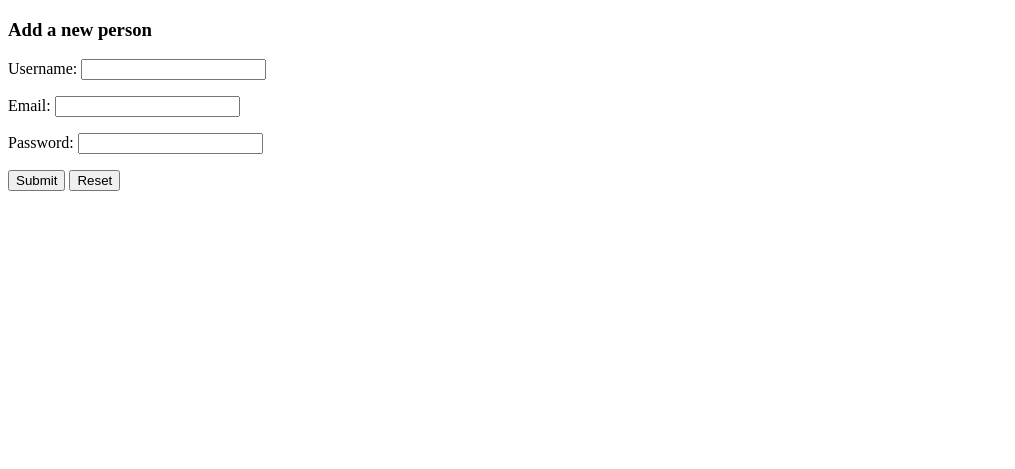
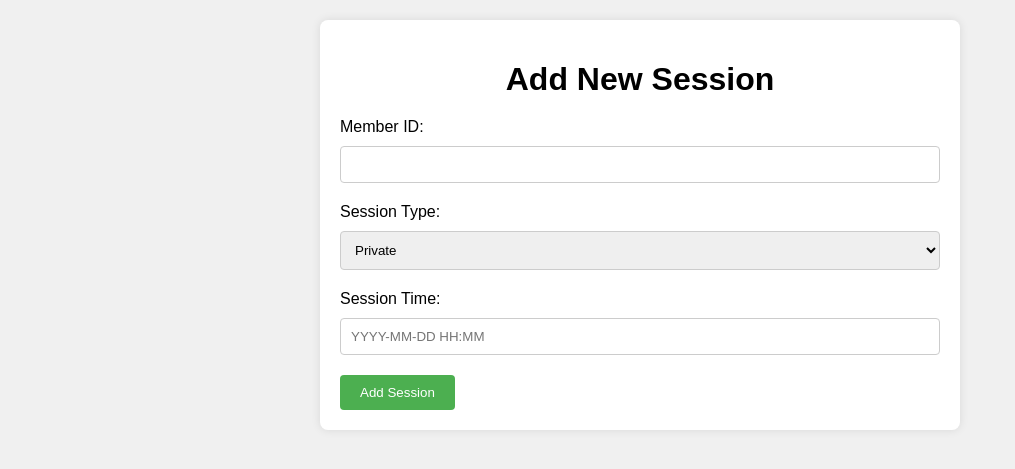
Before and after one commit to saramanha/2024_WI_CS_2043_Group13, a Spring app: template src/main/resources/templates/add-session.html in a window 1280 px wide. Shown: the top 469 px of the page, without its empty margins (0-1015 px from the left). Run offline with Thymeleaf, Linux system fonts and the light colour scheme; the template is opened without the code that fills it, so the values that code supplies are empty.

Commit message:
CODE WITH ERROR IN THE SESSION PAGE

```diff
--- a/src/main/resources/templates/add-session.html
+++ b/src/main/resources/templates/add-session.html
@@ -1,16 +1,82 @@
 <!DOCTYPE html>
-<html xmlns:th="http://www.thymeleaf.org" xmlns:layout="http://www.ultraq.net.nz/thymeleaf/layout" layout:decorate="layout">
+<html lang="en">
 <head>
-  <title>Add New Person</title>
+  <meta charset="UTF-8">
+  <meta name="viewport" content="width=device-width, initial-scale=1.0">
+  <title>Add Session</title>
+  <style>
+    /* Add your CSS styles here */
+    body {
+      font-family: Arial, sans-serif;
+      margin: 0;
+      padding: 0;
+      background-color: #f0f0f0;
+    }
+
+    .container {
+      max-width: 600px;
+      margin: 20px auto;
+      padding: 20px;
+      background-color: #fff;
+      border-radius: 8px;
+      box-shadow: 0 0 10px rgba(0, 0, 0, 0.1);
+    }
+
+    h1 {
+      text-align: center;
+      margin-bottom: 20px;
+    }
+
+    form {
+      margin-top: 20px;
+    }
+
+    label {
+      display: block;
+      margin-bottom: 10px;
+    }
+
+    input[type="text"], select {
+      width: 100%;
+      padding: 10px;
+      margin-bottom: 20px;
+      border: 1px solid #ccc;
+      border-radius: 4px;
+      box-sizing: border-box;
+    }
+
+    input[type="submit"] {
+      padding: 10px 20px;
+      background-color: #4caf50;
+      color: #fff;
+      border: none;
+      border-radius: 4px;
+      cursor: pointer;
+      transition: background-color 0.3s;
+    }
+
+    input[type="submit"]:hover {
+      background-color: #45a049;
+    }
+  </style>
 </head>
 <body>
-<div layout:fragment="content">
-  <h3>Add a new person</h3>
-  <form action="#" th:action="@{/session/add}" th:object="${person}" method="post">
-    <p>Username: <input type="text" th:field="*{userName}" /></p>
-    <p>Email: <input type="text" th:field="*{email}" /></p>
-    <p>Password: <input type="text" th:field="*{password}" /></p>
-    <p><input type="submit" value="Submit" /> <input type="reset" value="Reset" /></p>
+<div class="container">
+  <h1>Add New Session</h1>
+  <form action="#" method="post">
+    <label for="memberID">Member ID:</label>
+    <input type="text" id="memberID" name="memberID" required>
+
+    <label for="sessionType">Session Type:</label>
+    <select id="sessionType" name="sessionType" required>
+      <option value="Private">Private</option>
+      <option value="Group">Group</option>
+    </select>
+
+    <label for="sessionTime">Session Time:</label>
+    <input type="text" id="sessionTime" name="sessionTime" placeholder="YYYY-MM-DD HH:MM" required>
+
+    <input type="submit" value="Add Session">
   </form>
 </div>
 </body>
```
Also changed, not shown: src/main/java/gym/app/team13gymapp/controller/SessionController.java (+18 -42 lines), src/main/java/gym/app/team13gymapp/model/Session.java (+101 -37 lines), src/main/resources/templates/session.html (+10 -8 lines).
